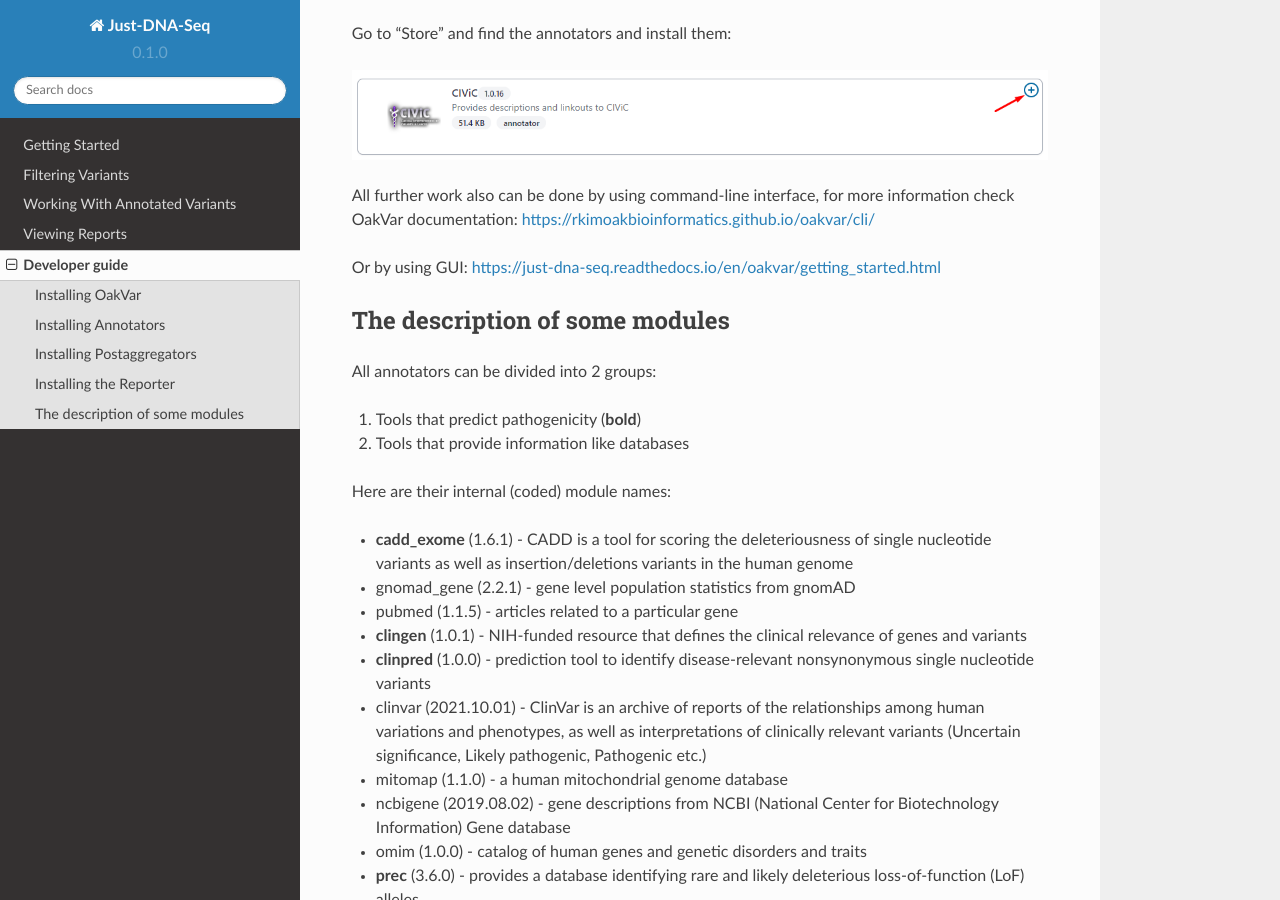
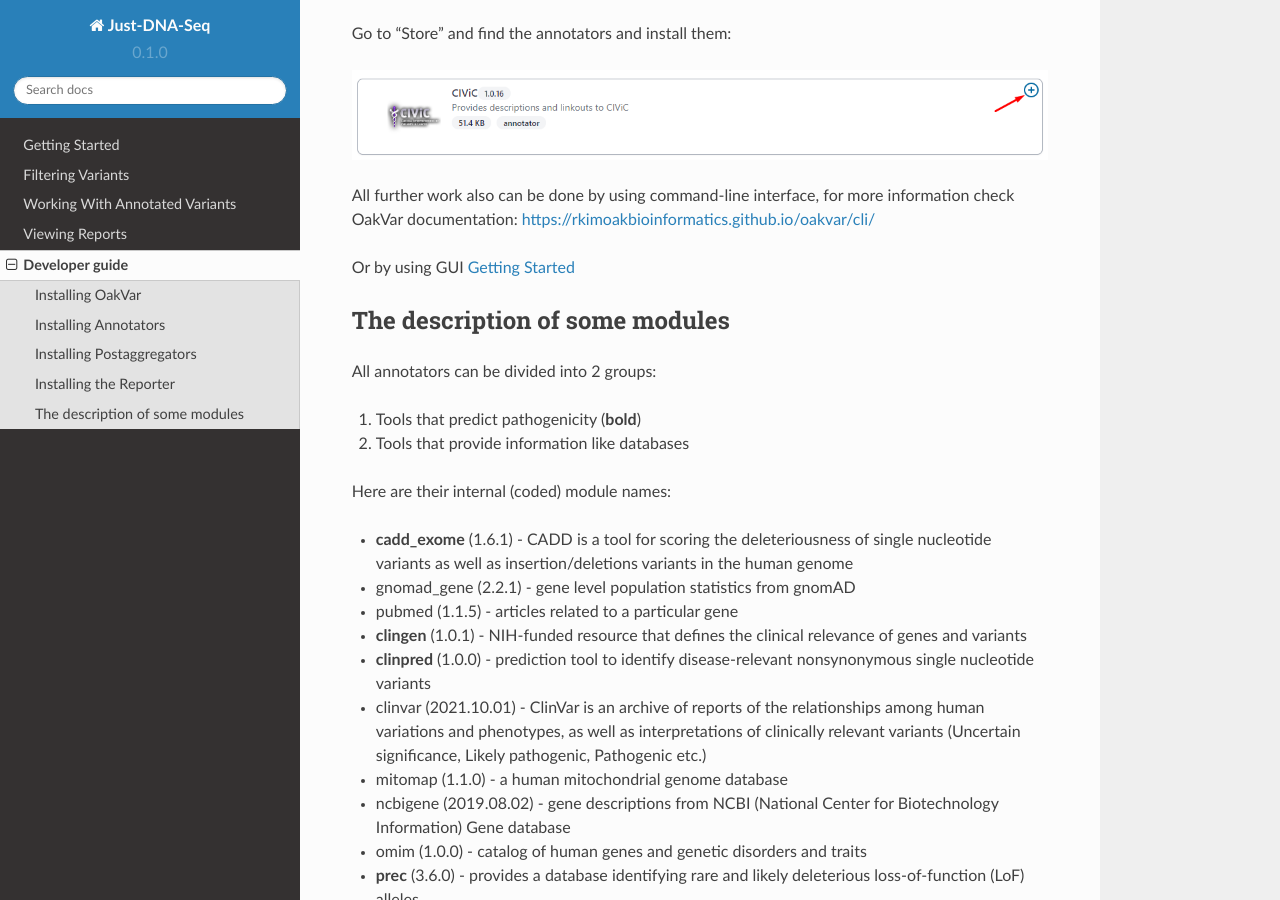
Before and after one commit to dna-seq/just-dna-seq, a Sphinx documentation site: the page built from docs/source/for_developers.rst, in a window 1280 px wide and 900 px high, scrolled down 2692 px. Built offline with Sphinx 7.4.7 and the Read the Docs theme 2.0.0, drawn with Linux system fonts in a browser that asks for light colours; some of the changed lines change nothing that is shown.

Commit message:
Update for_developers.rst

```diff
--- a/docs/source/for_developers.rst
+++ b/docs/source/for_developers.rst
@@ -129,7 +129,7 @@ Go to “Store” and find the annotators and install them:
 
 All further work also can be done by using command-line interface, for more information check OakVar documentation: https://rkimoakbioinformatics.github.io/oakvar/cli/
 
-Or by using GUI: https://just-dna-seq.readthedocs.io/en/oakvar/getting_started.html
+Or by using GUI :doc:`getting_started`
 
 
 The description of some modules
```
